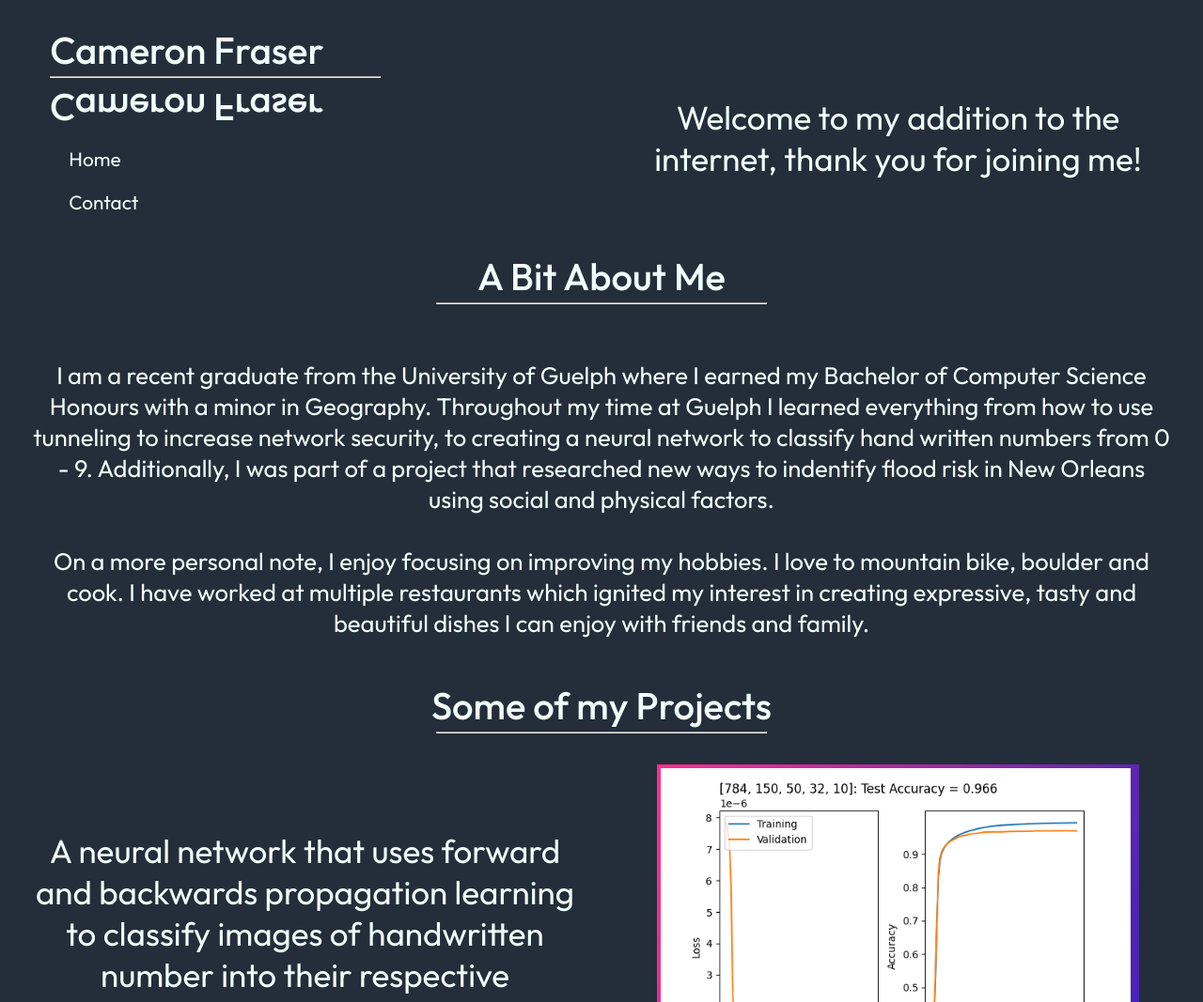
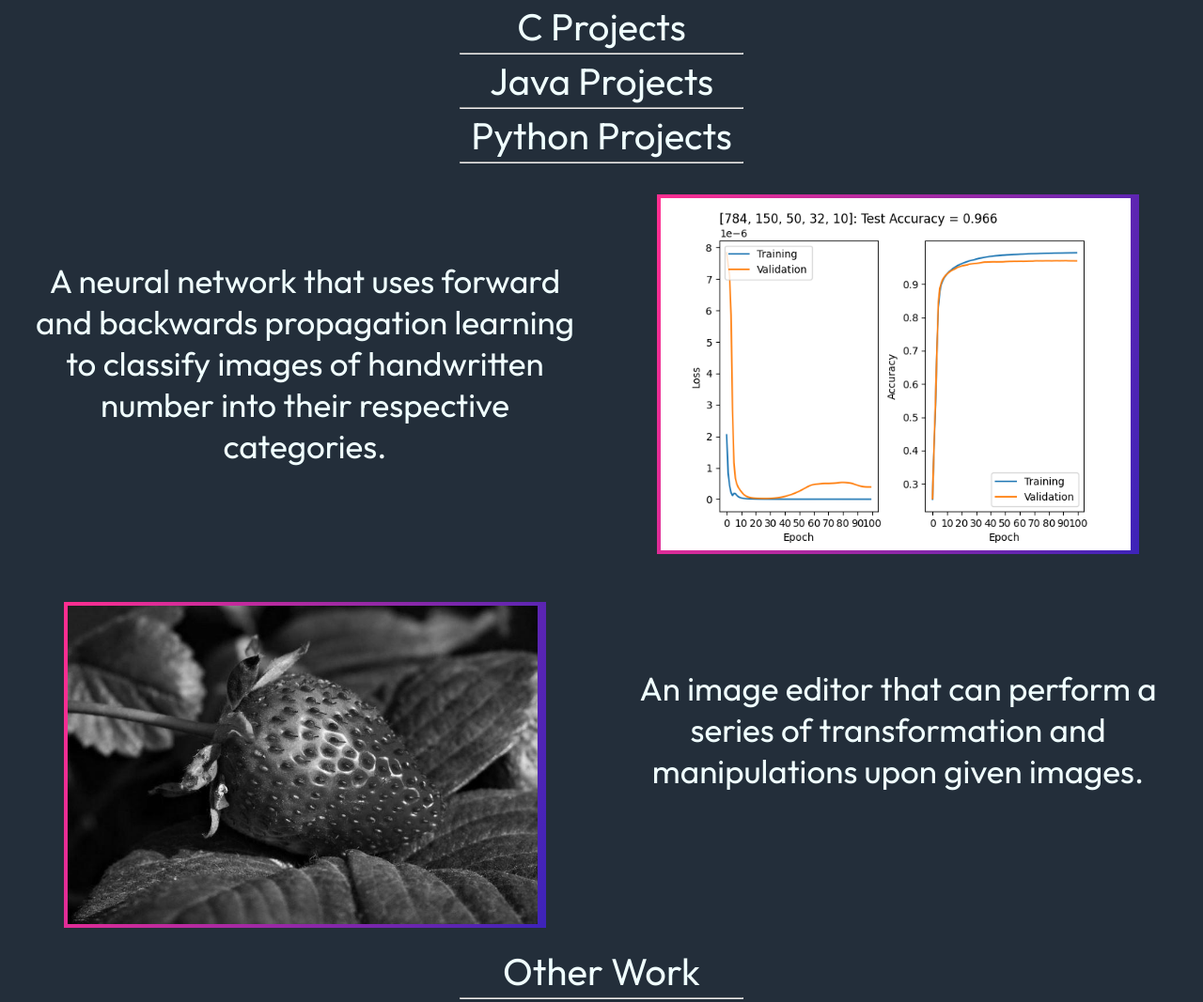
Before and after one commit to Cambobug/cambobug.github.io, a plain HTML site: page projects.html in a window 1280 px wide. Shown: the top 1067 px of the page at 94% size. Drawn offline with Linux system fonts and the light colour scheme.

Commit message:
Cleaned up homepage and added more flexibilty

```diff
--- a/index.html
+++ b/projects.html
@@ -13,50 +13,17 @@
 
     </head>
     <body>
-        <div class="container">
-            <div class="item">
-                <div class="left-margin">
-                    <h1 class="title no-gap"><a style="text-decoration: none; color: inherit;" href="index.html">Cameron Fraser</a></h1>
-                    <hr style="width: 350px; display: inline-block;">
-                    <h1 class="title vertical_mirror no-gap"><a href="index.html">Cameron Fraser</a></h1>
-                </div>
-                <ul class="navbar">
-                    <a href="index.html">
-                        <li>Home</li>
-                    </a>
-                    <!--
-                    <li>About</li>
-                    <li>Projects</li>
-                    -->
-                    <a href="contact.html">
-                        <li>Contact</li>
-                    </a>
-                </ul>
-            </div>
-            <div class="item">
-                <p class="para_text">
-                    Welcome to my addition to the internet, thank you for joining me!
-                </p>
-            </div>
-        </div>
+        <h1 class="title no-gap" style="text-align: center;">C Projects</h1>
+        <hr style="display: center;">
 
-        <h1 class="title no-gap" style="text-align: center;">A Bit About Me</h1>
-        <hr style="width: 350px; display: center;">
-        <div class="container">
-            <p class="para_textSmall">
-                I am a recent graduate from the University of Guelph where I earned my Bachelor of Computer Science Honours with a minor in Geography.
-                Throughout my time at Guelph I learned everything from how to use tunneling to increase network security, to creating a neural network
-                to classify hand written numbers from 0 - 9. Additionally, I was part of a project that researched new ways to indentify flood risk in
-                New Orleans using social and physical factors.
-                <br>
-                <br>
-                On a more personal note, I enjoy focusing on improving my hobbies. I love to mountain bike, boulder and cook. I have worked at multiple
-                restaurants which ignited my interest in creating expressive, tasty and beautiful dishes I can enjoy with friends and family.
-            </p>
-        </div>
 
-        <h1 class="title no-gap" style="text-align: center;">Some of my Projects</h1>
-        <hr style="width: 350px; display: center;">
+        <h1 class="title no-gap" style="text-align: center;">Java Projects</h1>
+        <hr style="display: center;">
+
+
+        <h1 class="title no-gap" style="text-align: center;">Python Projects</h1>
+        <hr style="display: center;">
+
         <div class="container">
             <div class="item">
                 <p class="para_text">
@@ -86,6 +53,9 @@
             </div>
         </div>
 
+        <h1 class="title no-gap" style="text-align: center;">Other Work</h1>
+        <hr style="display: center;">
+
         <div class="container">
             <div class="item">
                 <p class="para_text">
@@ -100,5 +70,6 @@
             </div>
         </div>
 
+
     </body>
 </html>
--- a/style.css
+++ b/style.css
@@ -8,10 +8,16 @@
 .title {
     font-family: "Outfit", sans-serif;
     font-optical-sizing: auto;
-    font-weight: 500;
+    font-weight: 400;
     font-style: normal;
-    font-size: 40px;
+    font-size: 3vw;
     color: azure;
+}
+
+@media (min-width: 1200px) {
+    .title {
+        font-size: 40px;
+    }
 }
 
 .vertical_mirror {
@@ -63,6 +69,12 @@
     font-size: 2.0vw;
     color:azure;
     text-align: center;
+}
+
+@media (min-width: 1200px) {
+    .para_textSmall {
+        font-size: 30px;
+    }
 }
 
 /* Homepage CSS Classes */
@@ -152,3 +164,13 @@ a {
     text-decoration: none;
     color: inherit;
 }
+
+hr {
+    width: 24vw;
+}
+
+@media (min-width: 1200px) {
+    hr {
+        width: 300px;
+    }
+}
```
Also changed, not shown: cameronfraser.github.io.html (deleted, +0 -5 lines).
